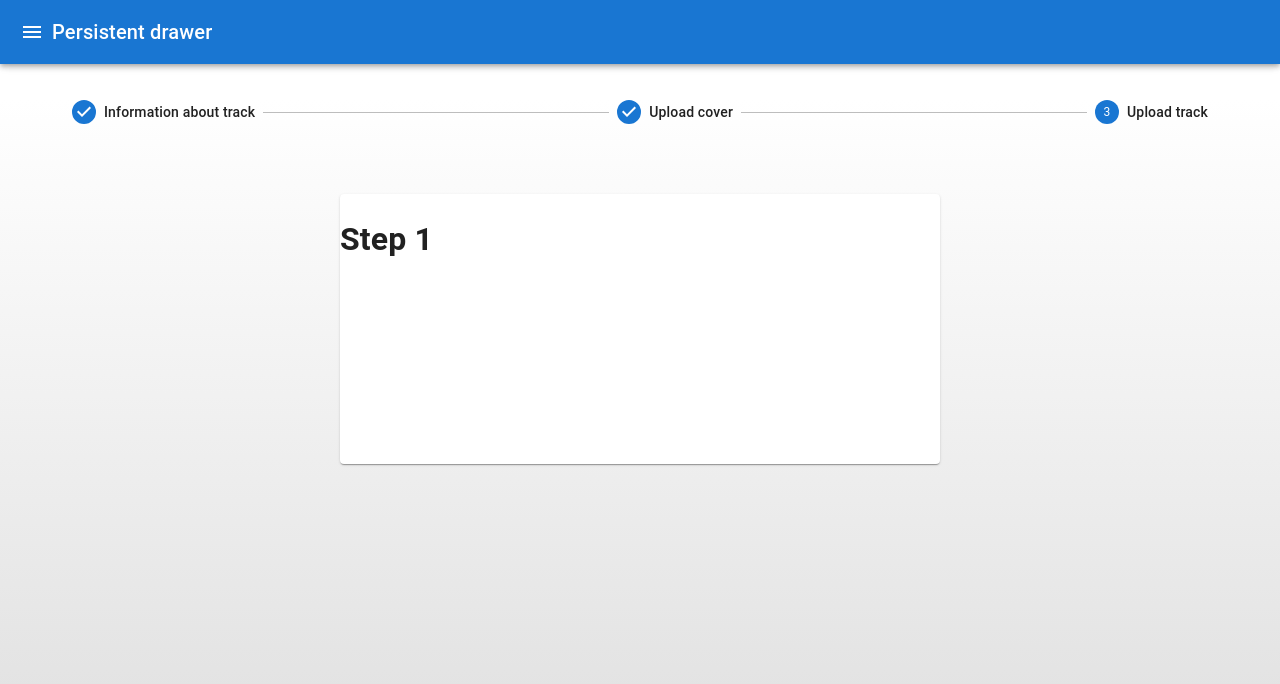
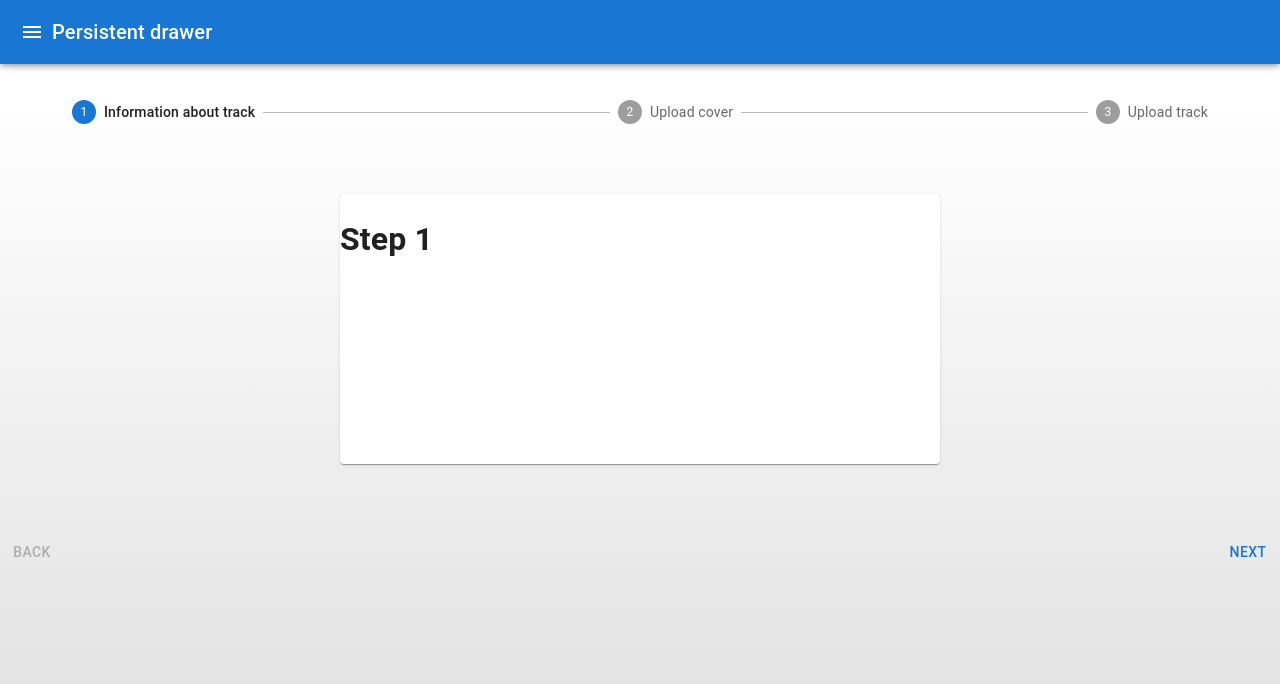
Before and after one commit to mykytapilec/streaming-app, a Next.js app in the folder client/: page /tracks/create in a window 1280 px wide. Shown: the top 684 px of the page. Built offline with nearby package versions, Linux system fonts and the light colour scheme.

Commit message:
Page switcher

```diff
--- a/client/pages/tracks/create.tsx
+++ b/client/pages/tracks/create.tsx
@@ -1,12 +1,34 @@
+import FileUpload from "@mui/icons-material/FileUpload";
 import StepWrapper from "../../components/StepWrapper";
 import MainLayout from "../../layouts/MainLayout";
+import { Button, Grid2 } from "@mui/material";
+import { useState } from "react";
 
 const Create = () => {
+    const [activeStep, setActiveStep] = useState(0)
+
+    const back = () => {
+        setActiveStep(activeStep - 1)
+    }
+
+    const next = () => {
+        setActiveStep(activeStep + 1)
+    }
     return (
         <MainLayout>
-            <StepWrapper activeStep={2}>
+            {activeStep === 0 && <StepWrapper activeStep={activeStep}>
                 <h1>Step 1</h1>
-            </StepWrapper>
+            </StepWrapper>}
+            {activeStep === 1 && <StepWrapper activeStep={activeStep}>
+                <h1>Step 2</h1>
+            </StepWrapper>}
+            {activeStep === 2 && <StepWrapper activeStep={activeStep}>
+                <h1>Step 3</h1>
+            </StepWrapper>}
+            <Grid2 container justifyContent="space-between">
+                <Button disabled={activeStep === 0} onClick={back}>Back</Button>
+                <Button disabled={activeStep === 2} onClick={next}>Next</Button>
+            </Grid2>
         </MainLayout>
     )
 }
```
